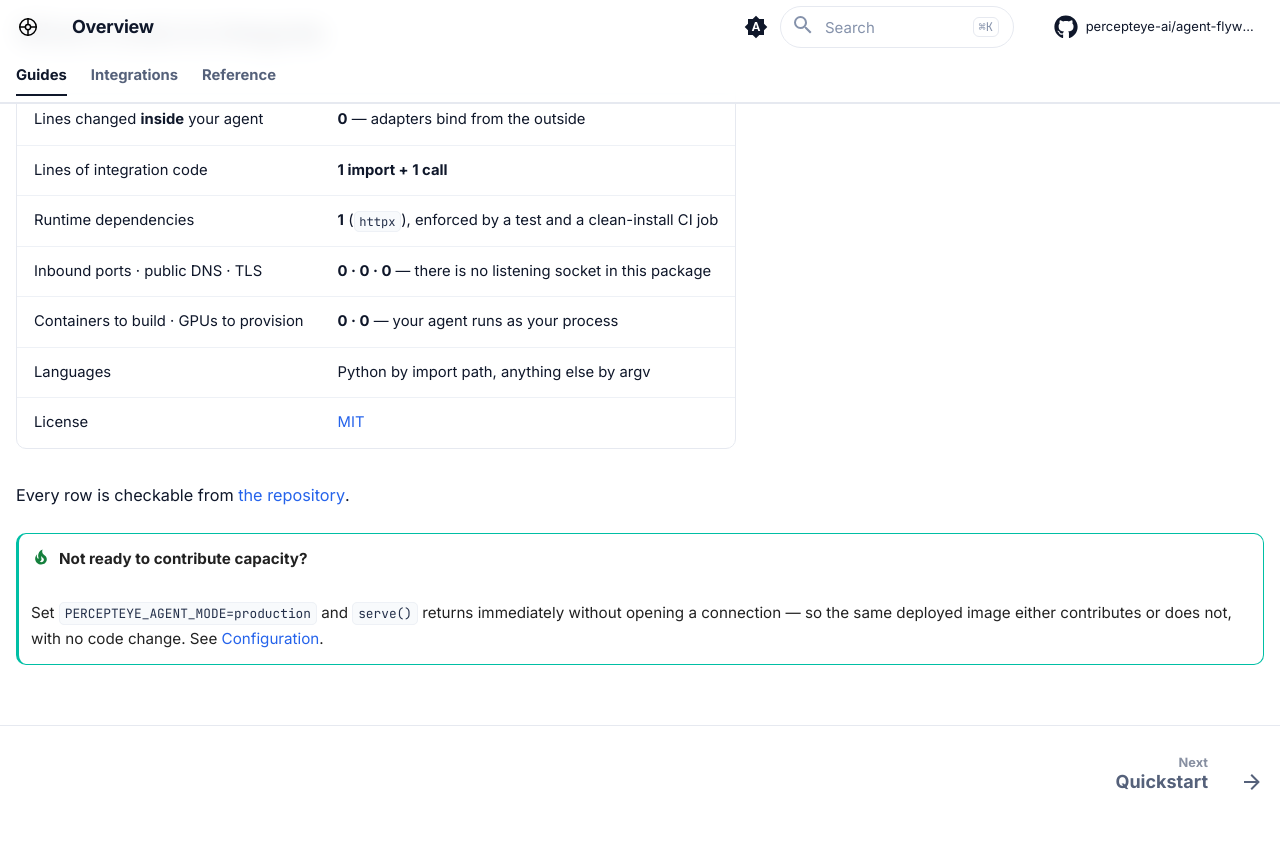
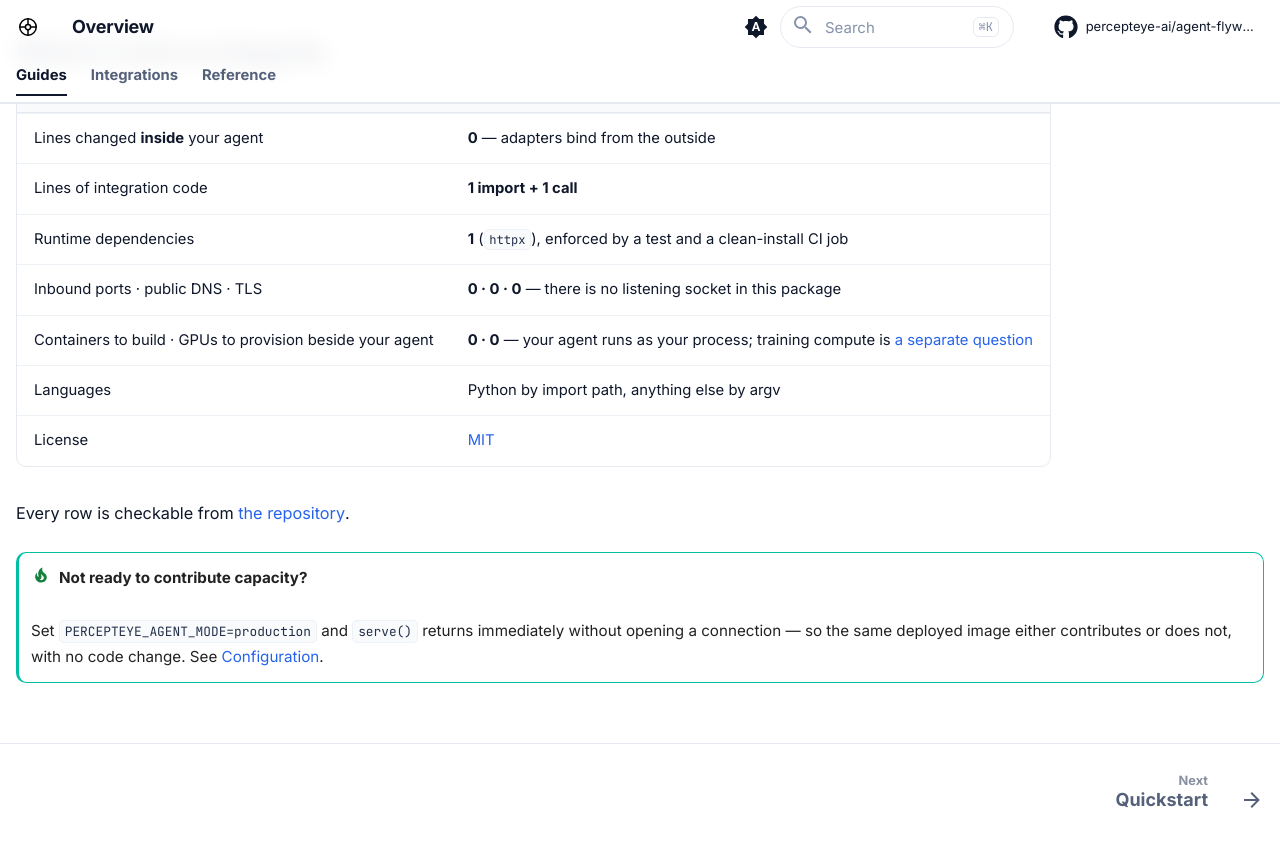
Before and after one commit to percepteye-ai/agent-flywheel, an MkDocs documentation site: the page built from website/docs/index.md, in a window 1280 px wide and 900 px high, scrolled down 2805 px. Shown: the top 847 px of the window. Built offline with MkDocs 1.6.1 and Material for MkDocs 9.7.7, drawn with Linux system fonts in a browser that asks for light colours; comment, search, counter and statistics services are not loaded; some of the changed text lies outside the part shown.

Commit message:
The docs landing page counts zero containers and GPUs beside your agent, and its integration-cost table says so and links the FAQ answer on training compute, instead of saying there are no GPUs to provision at all while the FAQ says GRPO trains on a GPU machine you register
Co-Authored-By: Claude Opus 5.5 <noreply@anthropic.com>

```diff
--- a/website/docs/index.md
+++ b/website/docs/index.md
@@ -28,7 +28,7 @@ in your process, behind your firewall, on your credentials — unchanged.
 <div class="fw-stats">
 <div class="fw-stat"><div class="fw-stat__n">0</div><div class="fw-stat__l">lines changed inside your agent</div></div>
 <div class="fw-stat"><div class="fw-stat__n">1</div><div class="fw-stat__l">runtime dependency (<code>httpx</code>)</div></div>
-<div class="fw-stat"><div class="fw-stat__n">0</div><div class="fw-stat__l">inbound ports, containers, GPUs</div></div>
+<div class="fw-stat"><div class="fw-stat__n">0</div><div class="fw-stat__l">inbound ports, containers, GPUs beside your agent</div></div>
 <div class="fw-stat"><div class="fw-stat__n">1347</div><div class="fw-stat__l">tests, zero skips permitted</div></div>
 </div>
 
@@ -113,7 +113,7 @@ generates the better evidence.**
 | Lines of integration code | **1 import + 1 call** |
 | Runtime dependencies | **1** (`httpx`), enforced by a test and a clean-install CI job |
 | Inbound ports · public DNS · TLS | **0 · 0 · 0** — there is no listening socket in this package |
-| Containers to build · GPUs to provision | **0 · 0** — your agent runs as your process |
+| Containers to build · GPUs to provision beside your agent | **0 · 0** — your agent runs as your process; training compute is [a separate question](faq.md#do-i-need-a-gpu) |
 | Languages | Python by import path, anything else by argv |
 | License | [MIT](https://github.com/percepteye-ai/agent-flywheel/blob/main/LICENSE) |
 
```
